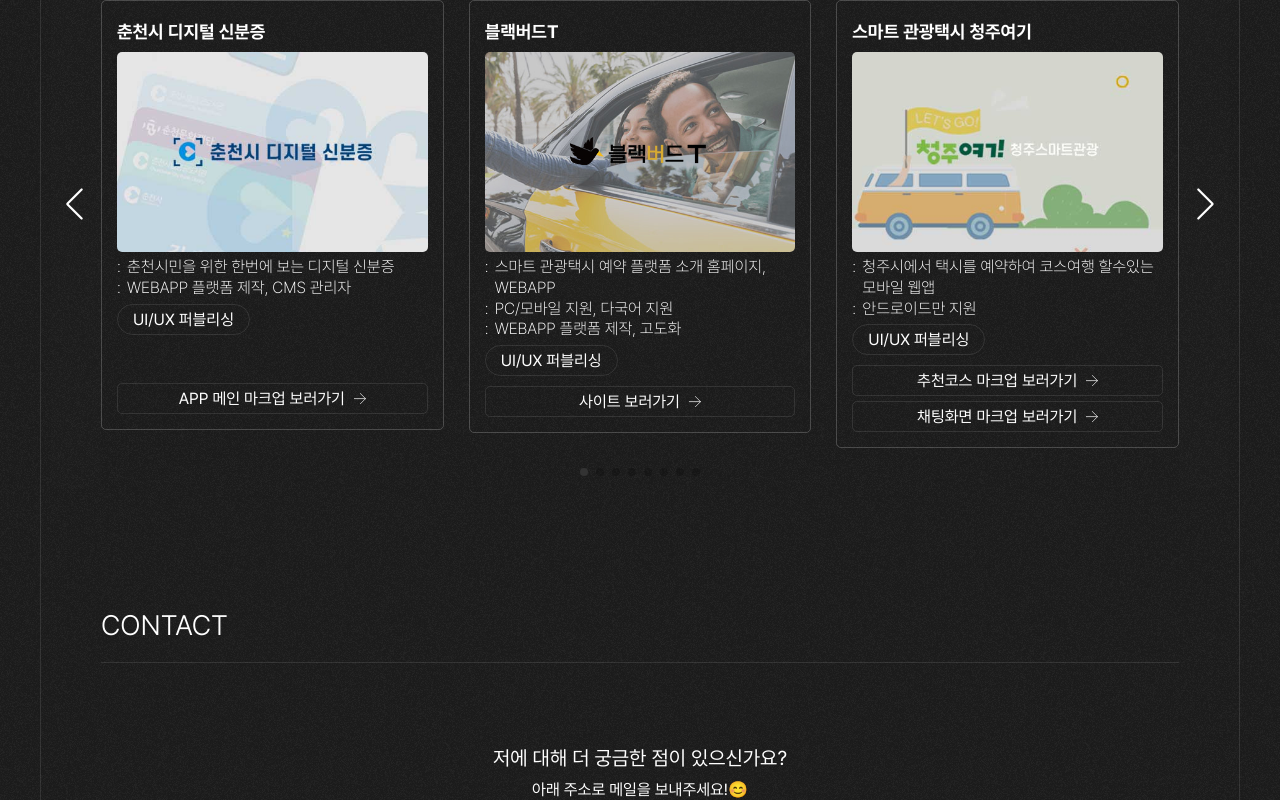
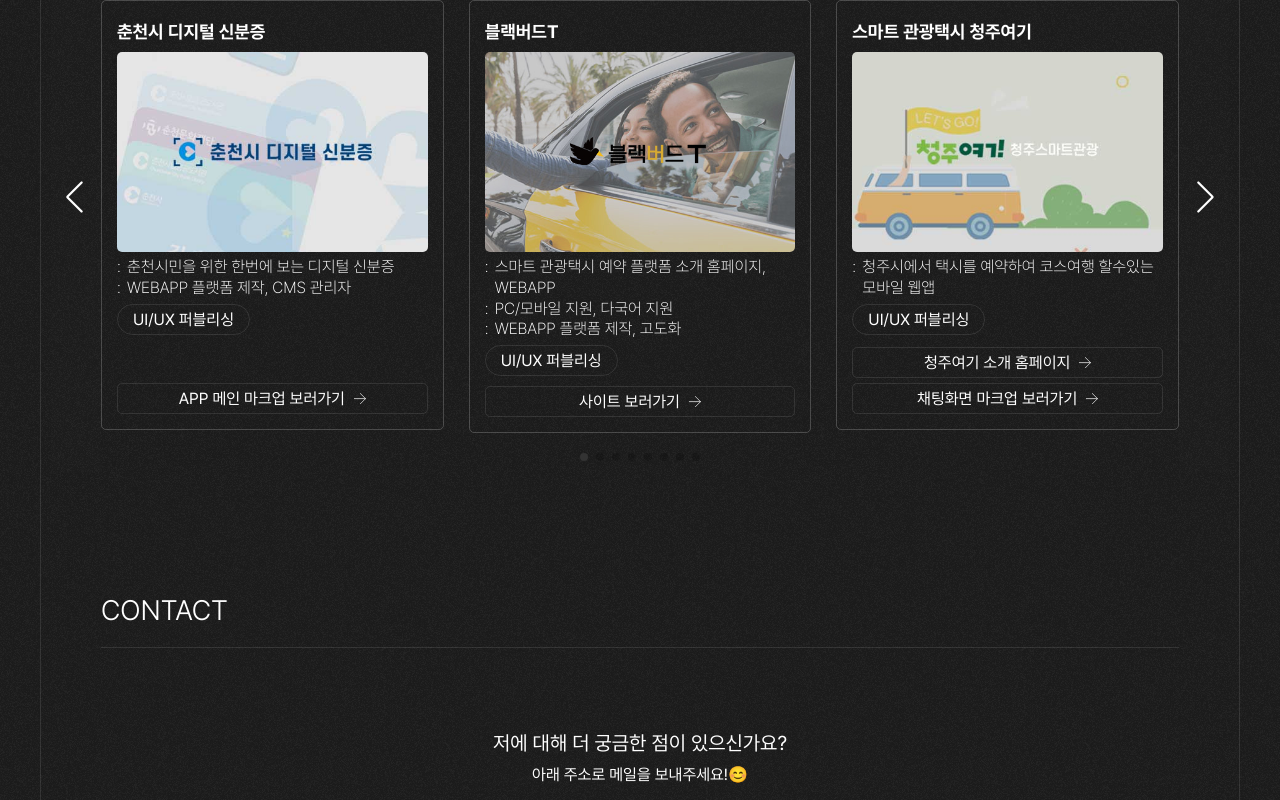
Before and after one commit to k-bora/portfolio-3rd, a Vue app: page / in a window 1280 px wide. Shown: the part 2202-3002 px from the top of the page. Built offline with nearby package versions, Linux system fonts and the light colour scheme.

Commit message:
- 청주여기 홈페이지 링크 추가 - 청주여기 이미지 수정

```diff
--- a/src/components/Portfolio.vue
+++ b/src/components/Portfolio.vue
@@ -68,14 +68,13 @@
                                 <div class="imgBox"><img src="../assets/image/port_cheongju.jpg"></div>
                                 <div class="txtBox">
                                     <span class="txt">청주시에서 택시를 예약하여 코스여행 할수있는 모바일 웹앱</span>
-                                    <span class="txt">안드로이드만 지원</span>
                                 </div>
                                 <div class="workBox">
                                     <span class="work">UI/UX 퍼블리싱</span>
                                 </div>
                             </div>
                             <div>
-                                <a href="https://k-bora.github.io/portfolio-2nd/portfolio/013_cheongju/webapp/pub/a.html" target="_blank" class="btnLink">추천코스 마크업 보러가기 <svg class="arrowRight" xmlns="http://www.w3.org/2000/svg" xmlns:xlink="http://www.w3.org/1999/xlink" x="0px" y="0px" viewBox="0 0 34.2 32.3" xml:xpace="preserve" style="stroke-width: 2;"><line x1="0" y1="16" x2="33" y2="16"></line><line x1="17.3" y1="0.7" x2="33.2" y2="16.5"></line><line x1="17.3" y1="31.6" x2="33.5" y2="15.4"></line></svg></a>
+                                <a href="https://skweb.cjsmarttour.kr/promotion/sub.do?menukey=10001#page3" target="_blank" class="btnLink">청주여기 소개 홈페이지 <svg class="arrowRight" xmlns="http://www.w3.org/2000/svg" xmlns:xlink="http://www.w3.org/1999/xlink" x="0px" y="0px" viewBox="0 0 34.2 32.3" xml:xpace="preserve" style="stroke-width: 2;"><line x1="0" y1="16" x2="33" y2="16"></line><line x1="17.3" y1="0.7" x2="33.2" y2="16.5"></line><line x1="17.3" y1="31.6" x2="33.5" y2="15.4"></line></svg></a>
                                 <a href="https://k-bora.github.io/portfolio-2nd/portfolio/013_cheongju/webapp/pub/c.html" target="_blank" class="btnLink">채팅화면 마크업 보러가기 <svg class="arrowRight" xmlns="http://www.w3.org/2000/svg" xmlns:xlink="http://www.w3.org/1999/xlink" x="0px" y="0px" viewBox="0 0 34.2 32.3" xml:xpace="preserve" style="stroke-width: 2;"><line x1="0" y1="16" x2="33" y2="16"></line><line x1="17.3" y1="0.7" x2="33.2" y2="16.5"></line><line x1="17.3" y1="31.6" x2="33.5" y2="15.4"></line></svg></a>
                             </div>
                         </swiper-slide>
```
Also changed, not shown: src/assets/image/port_cheongju.jpg.
